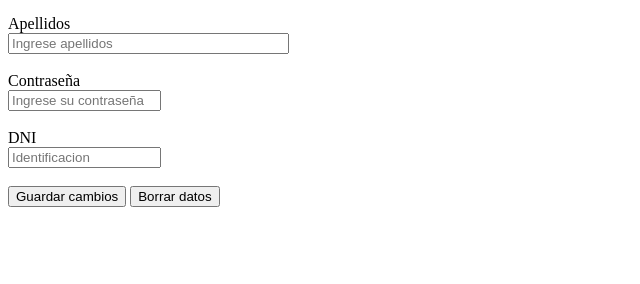
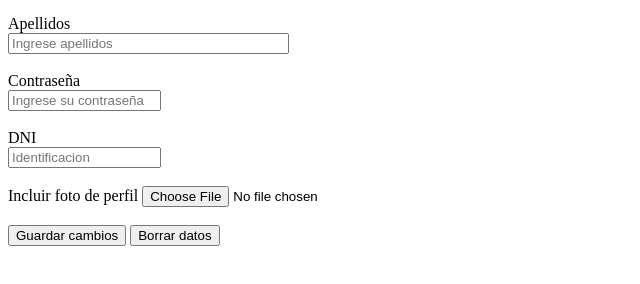
Before and after one commit to camaviga11/WebTarea3_formulario, a plain HTML site: page index.html in a window 1280 px wide. Shown: the part 122-406 px from the top of the page, without its empty margins (0-640 px from the left). Drawn offline with Linux system fonts and the light colour scheme.

Commit message:
Lista la carga de la foto

```diff
--- a/index.html
+++ b/index.html
@@ -17,7 +17,7 @@
 			<label>Contraseña</label><br><input type="password" name="contrasena_i" size="16" maxlength="16" placeholder="Ingrese su contraseña" pattern="[A-Za-z0-9!?-]{8,12}"><br><br>
 			<label>DNI</label><br><input type="text" name="dni_i" size="16" maxlength="16" placeholder="Identificacion" title="Maximo 12 caracteres, minimo 4" pattern="[A-Za-z0-9!?-]{4,12}"><br><br>
 
-
+			<label>Incluir foto de perfil  </label><input type="file" name="foto_i"><br><br>
 			<input type="submit" name="guardar_i" value="Guardar cambios">
 			<input type="reset" name="reset_i" value="Borrar datos">
 		</form>
```
